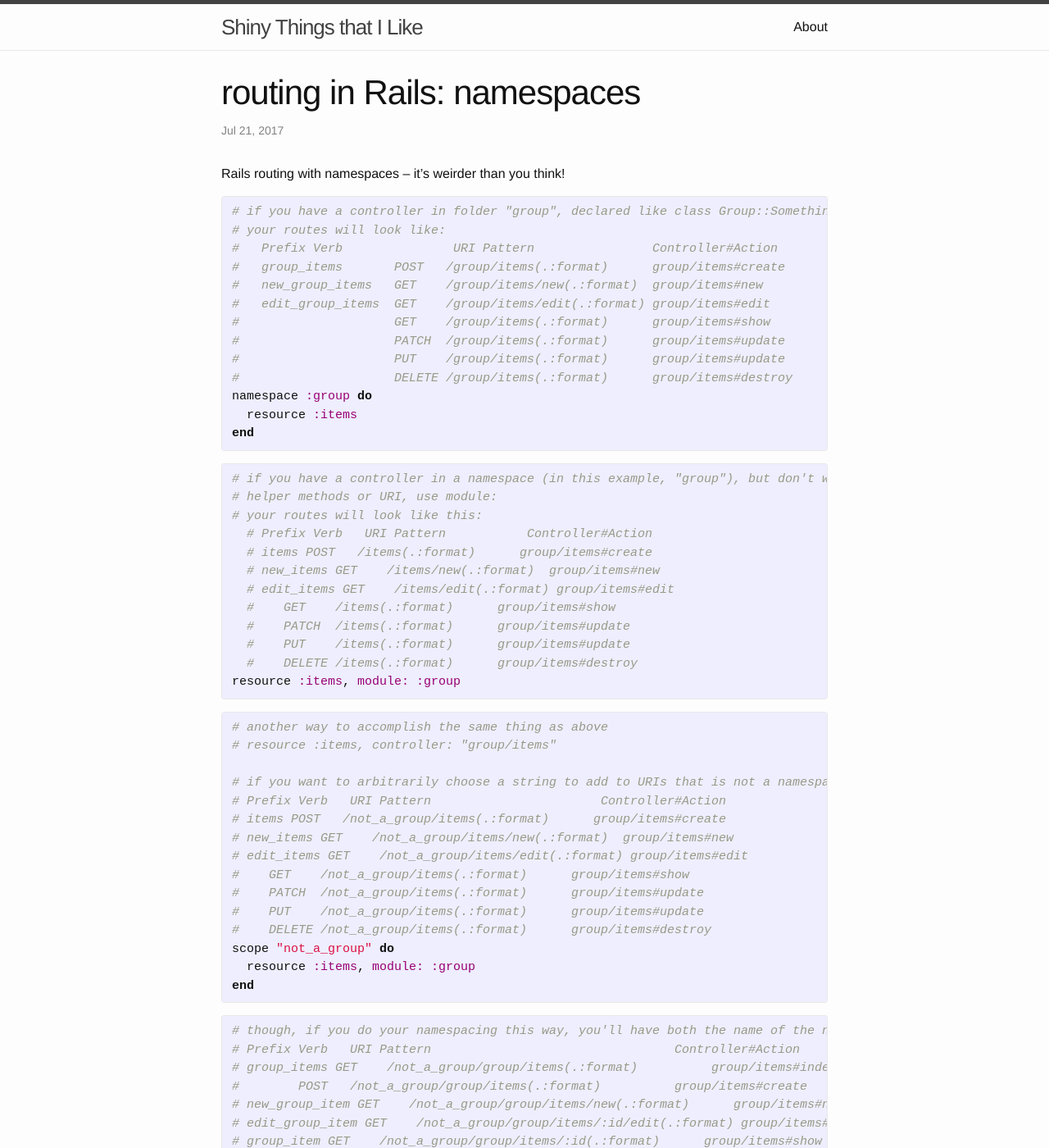
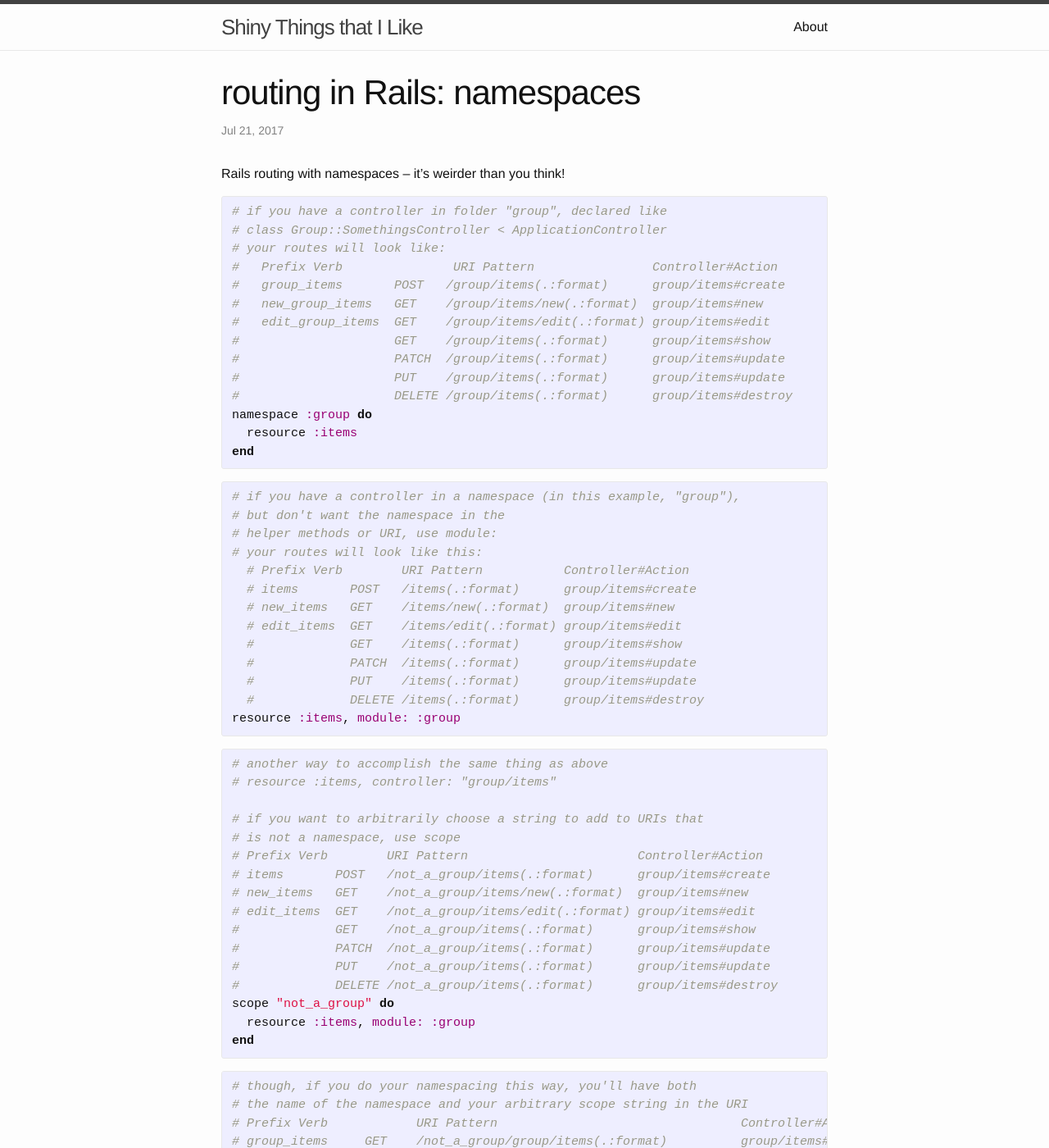
Before and after one commit to cHaden/chaden.github.io, a Jekyll site: the page built from _posts/2017-07-21-rails-routes-namespaces.markdown, in a window 1280 px wide and 1400 px high. Shown: the whole window at 82% size. Built offline with Jekyll 4.4.1, drawn with Linux system fonts in a browser that asks for light colours; some of the changed text lies outside the part shown.

```diff
--- a/_posts/2017-07-21-rails-routes-namespaces.markdown
+++ b/_posts/2017-07-21-rails-routes-namespaces.markdown
@@ -7,7 +7,8 @@ categories: ruby stuff
 Rails routing with namespaces -- it's weirder than you think!
 
 {% highlight ruby %}
-# if you have a controller in folder "group", declared like class Group::SomethingsController < ApplicationController
+# if you have a controller in folder "group", declared like
+# class Group::SomethingsController < ApplicationController
 # your routes will look like:
 #   Prefix Verb               URI Pattern                Controller#Action
 #   group_items       POST   /group/items(.:format)      group/items#create
@@ -23,17 +24,18 @@ end
 {% endhighlight %}
 
 {% highlight ruby %}
-# if you have a controller in a namespace (in this example, "group"), but don't want the namespace in the
+# if you have a controller in a namespace (in this example, "group"),
+# but don't want the namespace in the
 # helper methods or URI, use module:
 # your routes will look like this:
-  # Prefix Verb   URI Pattern           Controller#Action
-  # items POST   /items(.:format)      group/items#create
-  # new_items GET    /items/new(.:format)  group/items#new
-  # edit_items GET    /items/edit(.:format) group/items#edit
-  #    GET    /items(.:format)      group/items#show
-  #    PATCH  /items(.:format)      group/items#update
-  #    PUT    /items(.:format)      group/items#update
-  #    DELETE /items(.:format)      group/items#destroy
+  # Prefix Verb        URI Pattern           Controller#Action
+  # items       POST   /items(.:format)      group/items#create
+  # new_items   GET    /items/new(.:format)  group/items#new
+  # edit_items  GET    /items/edit(.:format) group/items#edit
+  #             GET    /items(.:format)      group/items#show
+  #             PATCH  /items(.:format)      group/items#update
+  #             PUT    /items(.:format)      group/items#update
+  #             DELETE /items(.:format)      group/items#destroy
 resource :items, module: :group
 {% endhighlight %}
 
@@ -41,31 +43,33 @@ resource :items, module: :group
 # another way to accomplish the same thing as above
 # resource :items, controller: "group/items"
 
-# if you want to arbitrarily choose a string to add to URIs that is not a namespace, use scope
-# Prefix Verb   URI Pattern                       Controller#Action
-# items POST   /not_a_group/items(.:format)      group/items#create
-# new_items GET    /not_a_group/items/new(.:format)  group/items#new
-# edit_items GET    /not_a_group/items/edit(.:format) group/items#edit
-#    GET    /not_a_group/items(.:format)      group/items#show
-#    PATCH  /not_a_group/items(.:format)      group/items#update
-#    PUT    /not_a_group/items(.:format)      group/items#update
-#    DELETE /not_a_group/items(.:format)      group/items#destroy
+# if you want to arbitrarily choose a string to add to URIs that
+# is not a namespace, use scope
+# Prefix Verb        URI Pattern                       Controller#Action
+# items       POST   /not_a_group/items(.:format)      group/items#create
+# new_items   GET    /not_a_group/items/new(.:format)  group/items#new
+# edit_items  GET    /not_a_group/items/edit(.:format) group/items#edit
+#             GET    /not_a_group/items(.:format)      group/items#show
+#             PATCH  /not_a_group/items(.:format)      group/items#update
+#             PUT    /not_a_group/items(.:format)      group/items#update
+#             DELETE /not_a_group/items(.:format)      group/items#destroy
 scope "not_a_group" do
   resource :items, module: :group
 end
 {% endhighlight %}
 
 {% highlight ruby %}
-# though, if you do your namespacing this way, you'll have both the name of the namespace and your arbitrary scope string in the URI
-# Prefix Verb   URI Pattern                                 Controller#Action
-# group_items GET    /not_a_group/group/items(.:format)          group/items#index
-#        POST   /not_a_group/group/items(.:format)          group/items#create
-# new_group_item GET    /not_a_group/group/items/new(.:format)      group/items#new
+# though, if you do your namespacing this way, you'll have both
+# the name of the namespace and your arbitrary scope string in the URI
+# Prefix Verb            URI Pattern                                 Controller#Action
+# group_items     GET    /not_a_group/group/items(.:format)          group/items#index
+#                 POST   /not_a_group/group/items(.:format)          group/items#create
+# new_group_item  GET    /not_a_group/group/items/new(.:format)      group/items#new
 # edit_group_item GET    /not_a_group/group/items/:id/edit(.:format) group/items#edit
-# group_item GET    /not_a_group/group/items/:id(.:format)      group/items#show
-#      PATCH  /not_a_group/group/items/:id(.:format)      group/items#update
-#      PUT    /not_a_group/group/items/:id(.:format)      group/items#update
-#      DELETE /not_a_group/group/items/:id(.:format)      group/items#destroy
+# group_item      GET    /not_a_group/group/items/:id(.:format)      group/items#show
+#                 PATCH  /not_a_group/group/items/:id(.:format)      group/items#update
+#                 PUT    /not_a_group/group/items/:id(.:format)      group/items#update
+#                 DELETE /not_a_group/group/items/:id(.:format)      group/items#destroy
 scope "not_a_group" do
   namespace :group do
     resources :items
@@ -75,15 +79,15 @@ end
 
 {% highlight ruby %}
 # ... and, if you flip your nesting, you'll see the names flipped in order in the URI
-#   Prefix Verb   URI Pattern                                 Controller#Action
-# group_items GET    /group/not_a_group/items(.:format)          group/items#index
-#        POST   /group/not_a_group/items(.:format)          group/items#create
-# new_group_item GET    /group/not_a_group/items/new(.:format)      group/items#new
+# Prefix Verb            URI Pattern                                 Controller#Action
+# group_items     GET    /group/not_a_group/items(.:format)          group/items#index
+#                 POST   /group/not_a_group/items(.:format)          group/items#create
+# new_group_item  GET    /group/not_a_group/items/new(.:format)      group/items#new
 # edit_group_item GET    /group/not_a_group/items/:id/edit(.:format) group/items#edit
-# group_item GET    /group/not_a_group/items/:id(.:format)      group/items#show
-#        PATCH  /group/not_a_group/items/:id(.:format)      group/items#update
-#        PUT    /group/not_a_group/items/:id(.:format)      group/items#update
-#        DELETE /group/not_a_group/items/:id(.:format)      group/items#destroy
+# group_item      GET    /group/not_a_group/items/:id(.:format)      group/items#show
+#                 PATCH  /group/not_a_group/items/:id(.:format)      group/items#update
+#                 PUT    /group/not_a_group/items/:id(.:format)      group/items#update
+#                 DELETE /group/not_a_group/items/:id(.:format)      group/items#destroy
 namespace :group do
   scope "not_a_group" do
     resources :items
@@ -92,16 +96,18 @@ end
 {% endhighlight %}
 
 {% highlight ruby %}
-# Of course, there's nothing forcing you to make your scope name arbitrary. You could give it the same name
-# as your namespace, and have the namespace show up in the URI, but not the helper methods (Why do you want that? I don't know. But you could!)
-# Prefix Verb   URI Pattern                 Controller#Action
-#  items POST   /group/items(.:format)      group/items#create
-# new_items GET    /group/items/new(.:format)  group/items#new
-# edit_items GET    /group/items/edit(.:format) group/items#edit
-#        GET    /group/items(.:format)      group/items#show
-#        PATCH  /group/items(.:format)      group/items#update
-#        PUT    /group/items(.:format)      group/items#update
-#        DELETE /group/items(.:format)      group/items#destroy
+# Of course, there's nothing forcing you to make your scope name arbitrary.
+# You could give it the same name
+# as your namespace, and have the namespace show up in the URI,
+#but not the helper methods (Why do you want that? I don't know. But you could!)
+# Prefix Verb          URI Pattern                 Controller#Action
+# items         POST   /group/items(.:format)      group/items#create
+# new_items     GET    /group/items/new(.:format)  group/items#new
+# edit_items    GET    /group/items/edit(.:format) group/items#edit
+#               GET    /group/items(.:format)      group/items#show
+#               PATCH  /group/items(.:format)      group/items#update
+#               PUT    /group/items(.:format)      group/items#update
+#               DELETE /group/items(.:format)      group/items#destroy
 scope "group" do
   resource :items, module: :group
 end
```
